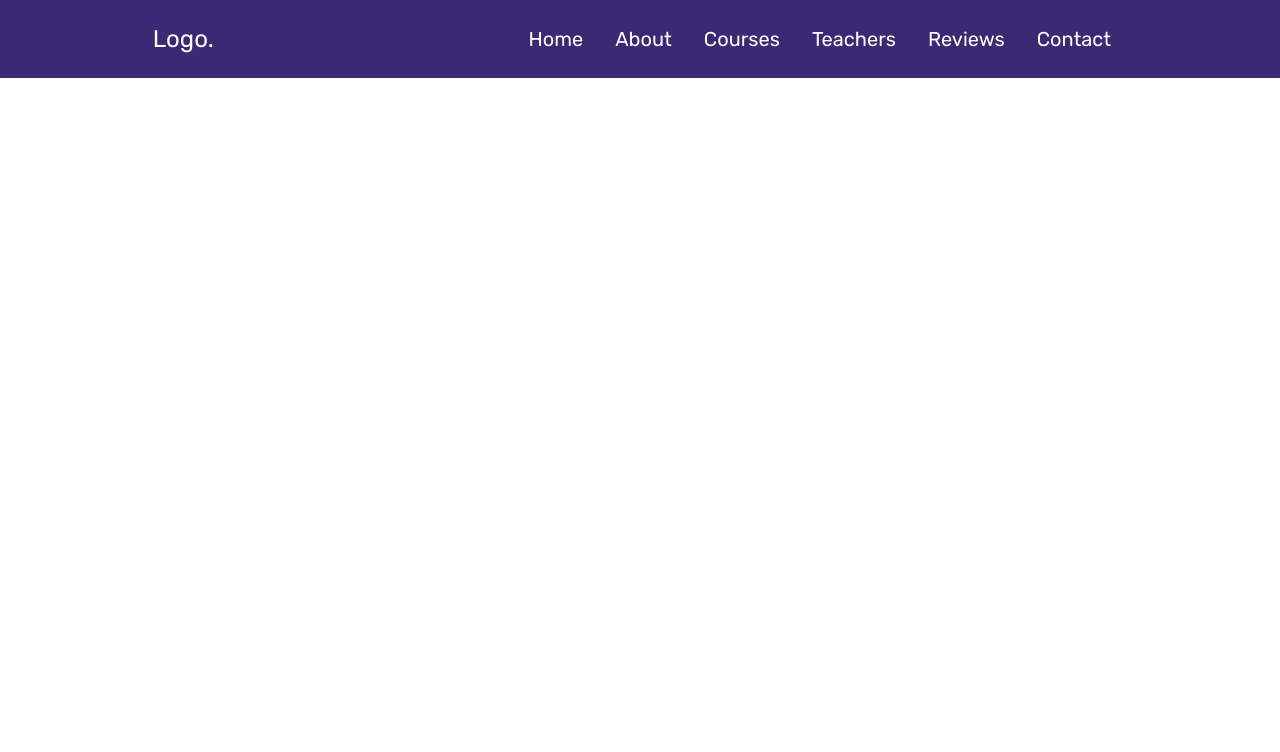
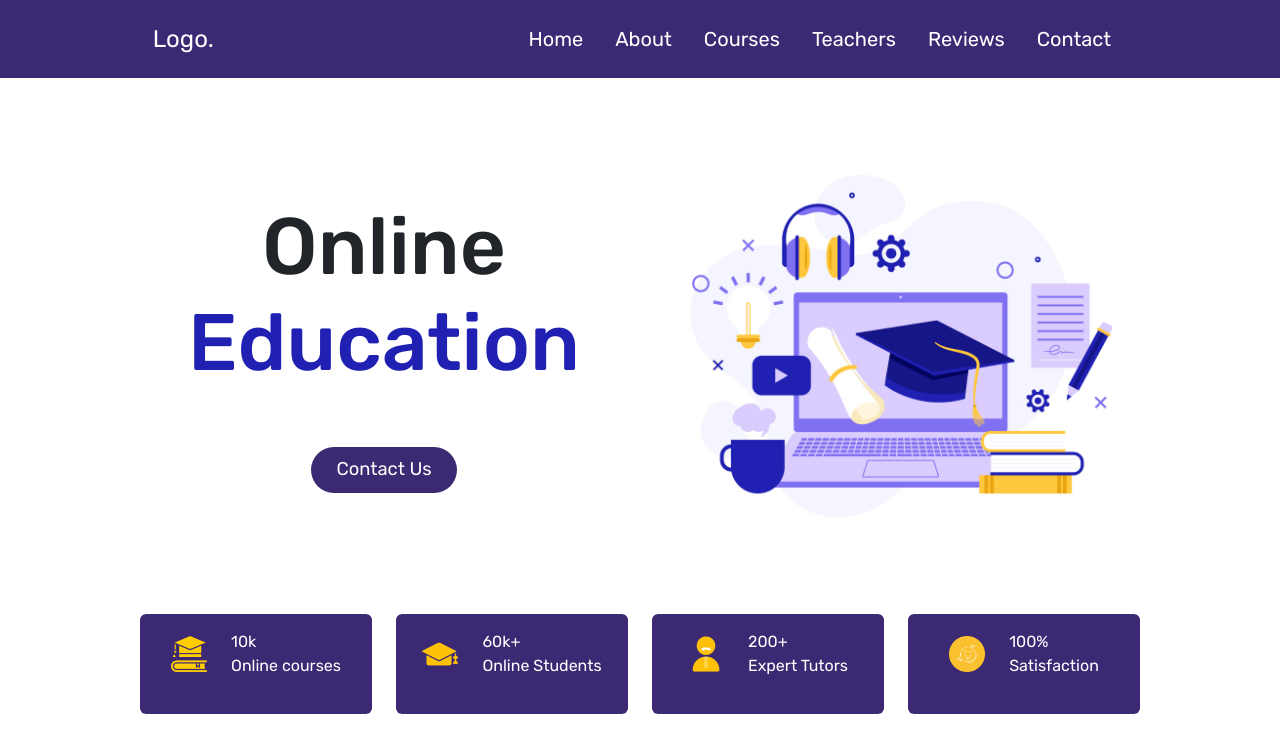
Before and after one commit to Fr-heidarian/online-education-website, a plain HTML site: page index.html in a window 1280 px wide. Drawn offline with nearby package versions, Linux system fonts and the light colour scheme.

Commit message:
add hero section to project

```diff
--- a/assets/css/style.css
+++ b/assets/css/style.css
@@ -6,6 +6,7 @@
   --yellow: #ffcc3d;
   --jordy: #959dff;
   --bg: #ffffff;
+  --blue: #2020b2;
 }
 
 * {
@@ -18,6 +19,16 @@
 body {
   background-color: var(--bg);
 }
+.btn-style {
+  background-color: var(--purple) !important;
+  color: var(--bg) !important;
+  font-size: 1.15rem;
+}
+.btn-style:hover {
+  background-color: var(--lavender) !important;
+  color: var(--purple) !important;
+}
+
 /* Header Starts */
 header nav {
   background-color: var(--purple);
@@ -49,3 +60,19 @@ header .navbar-toggler:focus {
   box-shadow: none;
 }
 /* Header Ends */
+/* Hero Section Starts */
+.hero h1 {
+  font-size: 5rem;
+}
+.hero h1 span {
+  color: var(--blue);
+}
+.hero .hero-footer .hero-footer-box {
+  background-color: var(--purple);
+  color: var(--bg);
+  height: 100px;
+}
+.hero .hero-footer .hero-footer-box img {
+  width: 18%;
+}
+/* Hero Section Ends */
--- a/index.html
+++ b/index.html
@@ -40,6 +40,59 @@
         </nav>
     </header>
     <!-- Header Ends -->
+    <!-- Hero Section Starts -->
+    <section class="hero">
+        <div class="container">
+            <div class="row">
+                <div class="col-md-6 d-flex justify-content-center align-items-center my-4">
+                    <div class="hero-content text-center">
+                        <h1>Online <span>Education</span></h1>
+                        <button type="button" class="btn btn-style rounded-pill px-4 py-2 mt-5">Contact Us</button>
+                    </div>
+                </div>
+                <div class="col-md-6 my-4">
+                    <img src="assets/images/hero.jpg" class="imf-fluid w-100 h-100" alt="hero-image">
+                </div>
+            </div>
+            <div class="hero-footer mb-4">
+                <div class="row gy-3">
+                    <div class="col-md-3">
+                        <div class="hero-footer-box rounded p-3">
+                            <div class="d-flex justify-content-center align-items-center">
+                                <img src="assets/images/courses.png" class="img-fluid h-25 me-4">
+                                <p class="mb-0">10k <br>Online courses</p>
+                            </div>
+                        </div>
+                    </div>
+                    <div class="col-md-3">
+                        <div class="hero-footer-box rounded p-3">
+                            <div class="d-flex justify-content-center align-items-center">
+                                <img src="assets/images/students.png" class="img-fluid h-25 me-4">
+                                <p class="mb-0">60k+ <br>Online Students</p>
+                            </div>
+                        </div>
+                    </div>
+                    <div class="col-md-3">
+                        <div class="hero-footer-box rounded p-3">
+                            <div class="d-flex justify-content-center align-items-center">
+                                <img src="assets/images/teachers-man.png" class="img-fluid h-25 me-4">
+                                <p class="mb-0">200+ <br>Expert Tutors</p>
+                            </div>
+                        </div>
+                    </div>
+                    <div class="col-md-3">
+                        <div class="hero-footer-box rounded p-3">
+                            <div class="d-flex justify-content-center align-items-center">
+                                <img src="assets/images/smile.png" class="img-fluid  h-25 me-4">
+                                <p class="mb-0">100% <br>Satisfaction</p>
+                            </div>
+                        </div>
+                    </div>
+                </div>
+            </div>
+        </div>
+    </section>
+    <!-- Hero Section Ends -->
 
 
 
```
Also changed, not shown: assets/images/courses.png (added), assets/images/smile.png (added), assets/images/students.png (added), assets/images/teachers-man.png (added), assets/images/teachers.png (added).
